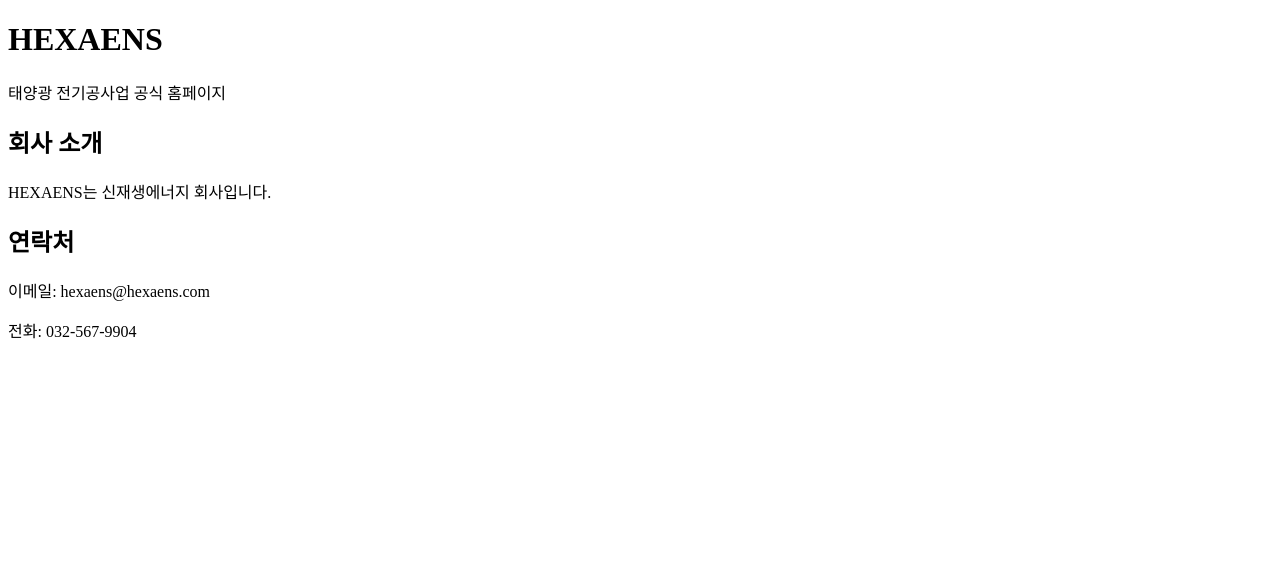
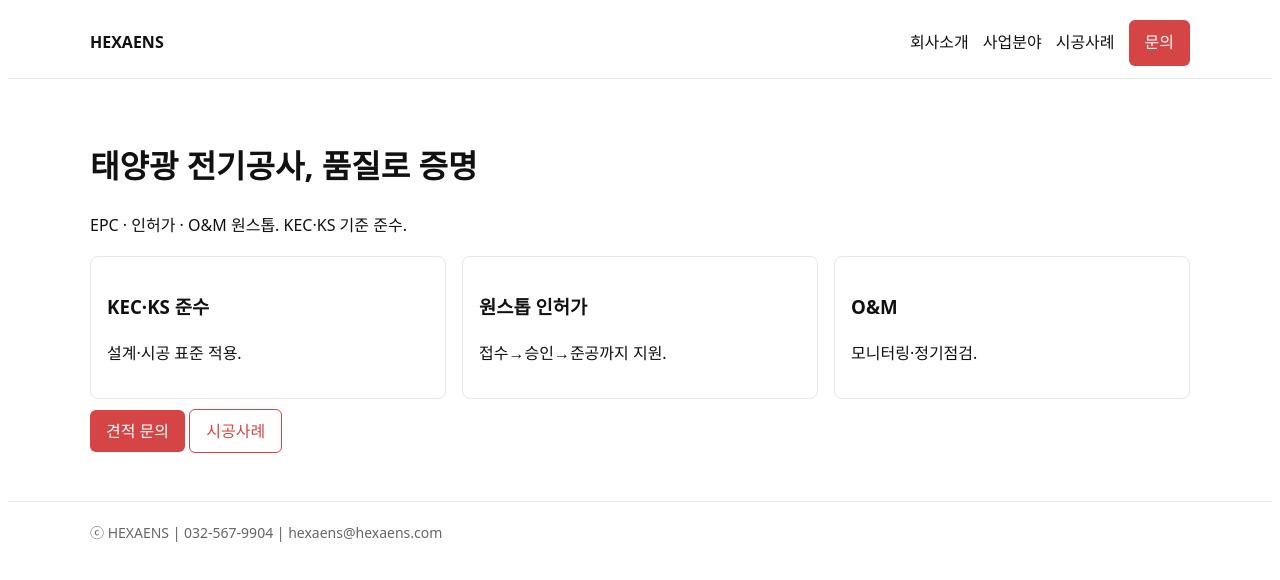
Before and after one commit to hexaens/hexaens.github.io, a plain HTML site: page index.html in a window 1280 px wide. Drawn offline with Linux system fonts and the light colour scheme.

Commit message:
Update index.html

```diff
--- a/index.html
+++ b/index.html
@@ -1,18 +1,39 @@
-<!DOCTYPE html>
-<html lang="ko">
-<head>
-  <meta charset="UTF-8">
-  <title>HEXAENS</title>
-</head>
-<body>
-  <h1>HEXAENS</h1>
-  <p>태양광 전기공사업 공식 홈페이지</p>
+<!DOCTYPE html><html lang="ko"><head>
+<meta charset="utf-8"><meta name="viewport" content="width=device-width,initial-scale=1">
+<title>HEXAENS | 태양광 전기공사업</title>
+<link rel="stylesheet" href="assets/style.css">
+</head><body>
+<header>
+  <div class="container nav">
+    <a class="brand" href="index.html"><strong>HEXAENS</strong></a>
+    <nav class="menu">
+      <a href="about.html">회사소개</a>
+      <a href="services.html">사업분야</a>
+      <a href="projects.html">시공사례</a>
+      <a href="contact.html" class="btn">문의</a>
+    </nav>
+  </div>
+</header>
 
-  <h2>회사 소개</h2>
-  <p>HEXAENS는 신재생에너지 회사입니다.</p>
+<main class="container section">
+  <h1>태양광 전기공사, 품질로 증명</h1>
+  <p class="muted">EPC · 인허가 · O&M 원스톱. KEC·KS 기준 준수.</p>
 
-  <h2>연락처</h2>
-  <p>이메일: hexaens@hexaens.com</p>
-  <p>전화: 032-567-9904</p>
-</body>
-</html>
+  <div class="grid3" style="margin-top:18px">
+    <div class="card"><h3>KEC·KS 준수</h3><p>설계·시공 표준 적용.</p></div>
+    <div class="card"><h3>원스톱 인허가</h3><p>접수→승인→준공까지 지원.</p></div>
+    <div class="card"><h3>O&M</h3><p>모니터링·정기점검.</p></div>
+  </div>
+
+  <p style="margin-top:20px">
+    <a class="btn" href="contact.html">견적 문의</a>
+    <a class="btn outline" href="projects.html">시공사례</a>
+  </p>
+</main>
+
+<footer>
+  <div class="container">
+    <div>ⓒ HEXAENS | 032-567-9904 | <a href="mailto:hexaens@hexaens.com">hexaens@hexaens.com</a></div>
+  </div>
+</footer>
+</body></html>
```
